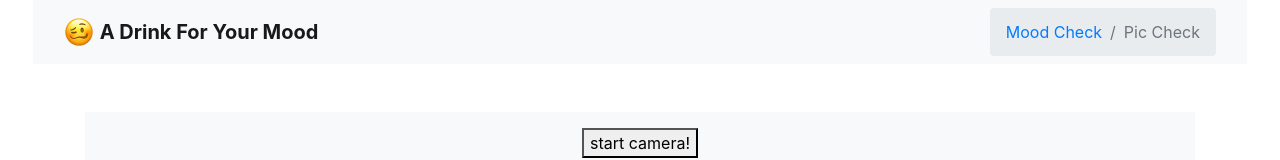
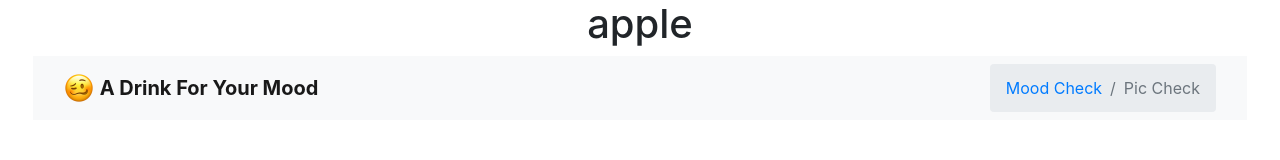
Before and after one commit to shantell87/Drink-For-Your-Mood, a plain HTML site: page wireframe3.html in a window 1280 px wide. Shown: the top 160 px of the page. Drawn offline with nearby package versions, Linux system fonts and the light colour scheme.

Commit message:
Fix master branch

```diff
--- a/wireframe3.html
+++ b/wireframe3.html
@@ -39,6 +39,7 @@
 </head>
 
 <body class="text-center d-flex flex-column h-100">
+    <h1>apple</h1>
     <!-- Navbar -->
     <header class="masthead mb-auto px-5">
             <div class="row navbar navbar-light bg-light" aria-label="breadcrumb">
```
